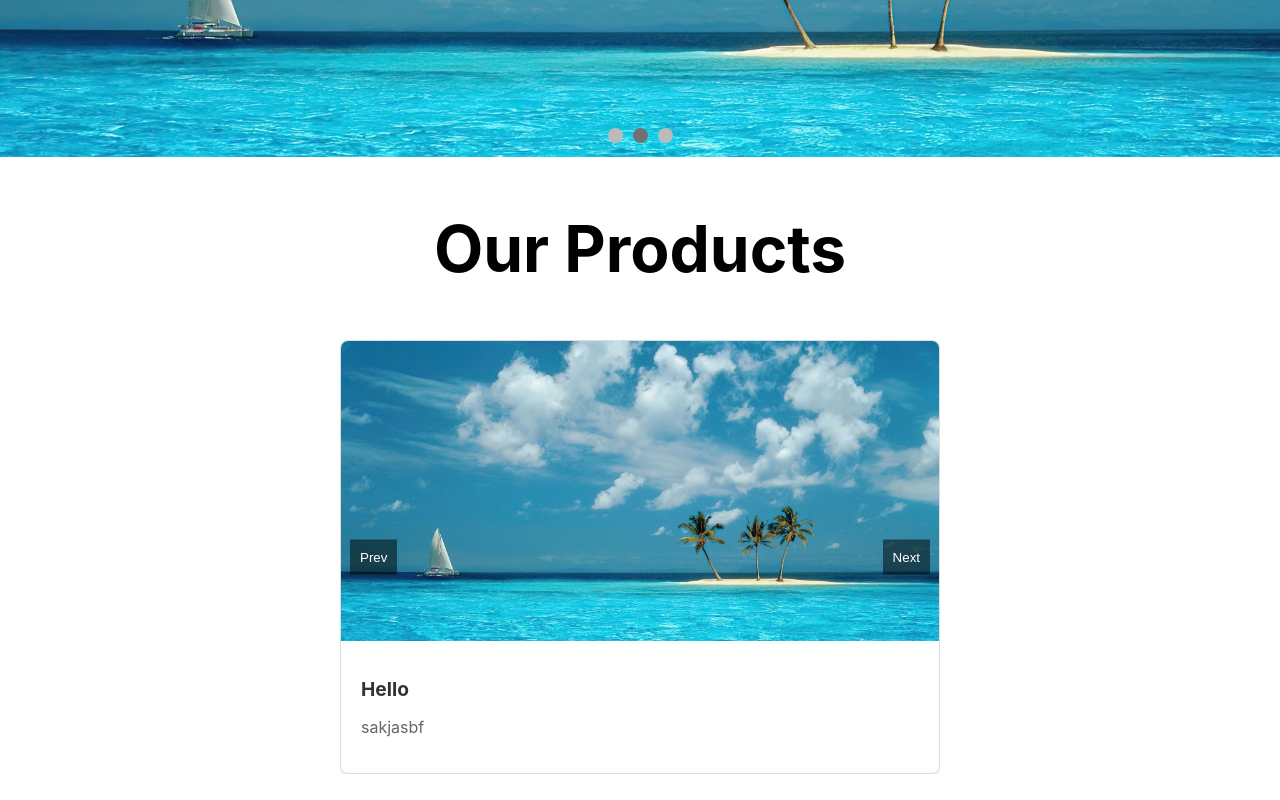
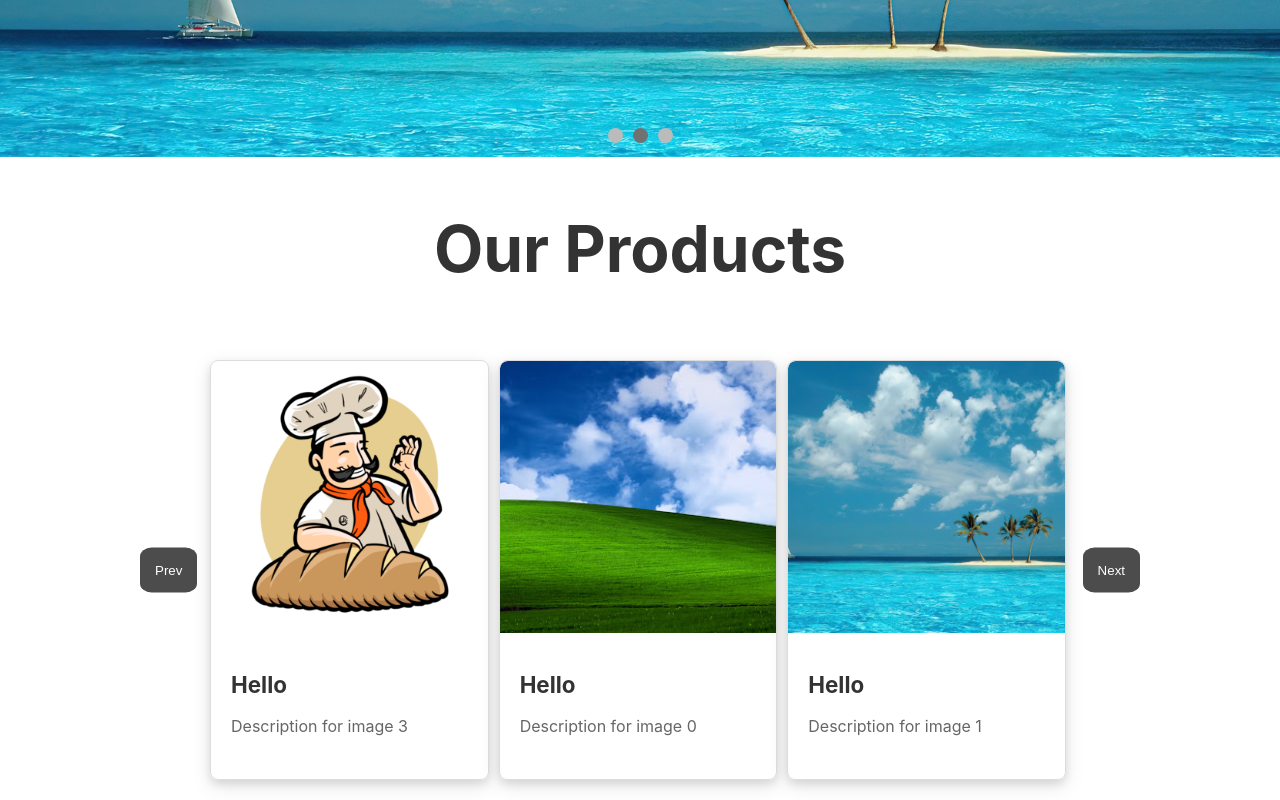
Before and after one commit to Neeraz666/masterbake, a React (Create React App) app in the folder frontend/: page / in a window 1280 px wide. Shown: the part 538-1338 px from the top of the page. Before the commit the page ends 1312 px from the top, so only its background shows below. Built offline with nearby package versions, Linux system fonts and the light colour scheme.

Commit message:
Carousel cards modified.

```diff
--- a/frontend/src/components/carousel.jsx
+++ b/frontend/src/components/carousel.jsx
@@ -1,32 +1,42 @@
 import React, { useEffect, useState } from 'react';
 import '../css/carousel.css';
-// import '../css/menu.css';
-// import '../css/offers.css';
 import xpimg1 from '../imgs/xp.jpg';
 import xpimg2 from '../imgs/xp2.jpg';
 import chef from '../imgs/chef.png';
+import bake from '../imgs/bake.png';
 
 export const Carousel = () => {
     const [currentIndex, setCurrentIndex] = useState(0);
-    const images = [xpimg1, xpimg2, chef];
+    const images = [xpimg1, xpimg2, chef, bake];
+
+    const totalImages = images.length;
+    const cardsToShow = 3;
 
     useEffect(() => {
         const intervalId = setInterval(() => {
-            setCurrentIndex((prevIndex) => (prevIndex + 1) % images.length);
-        }, 3000);
+            setCurrentIndex((prevIndex) => (prevIndex + cardsToShow) % totalImages);
+        }, 4000);
 
         // Cleanup function to clear the interval when the component unmounts
         return () => {
             clearInterval(intervalId);
         };
-    }, []);
+    }, [totalImages]);
 
     const goToPrevSlide = () => {
-        setCurrentIndex((prevIndex) => (prevIndex === 0 ? images.length - 1 : prevIndex - 1));
+        setCurrentIndex((prevIndex) => (prevIndex === 0 ? totalImages - cardsToShow : prevIndex - cardsToShow + totalImages) % totalImages);
     };
 
     const goToNextSlide = () => {
-        setCurrentIndex((prevIndex) => (prevIndex + 1) % images.length);
+        setCurrentIndex((prevIndex) => (prevIndex + cardsToShow) % totalImages);
+    };
+
+    const getDisplayedImages = () => {
+        const indices = [];
+        for (let i = 0; i < cardsToShow; i++) {
+            indices.push((currentIndex + i) % totalImages);
+        }
+        return indices;
     };
 
     return (
@@ -36,12 +46,16 @@ export const Carousel = () => {
             </div>
             <div className="carousel">
                 <button className="prev" onClick={goToPrevSlide}>Prev</button>
-                <div className="card">
-                    <img src={images[currentIndex]} alt="jbasj" className="card__image" />
-                    <div className="card__content">
-                        <h2 className="card__title">Hello</h2>
-                        <p className="card__description">sakjasbf</p>
-                    </div>
+                <div className="cards-container">
+                    {getDisplayedImages().map(index => (
+                        <div className="card" key={index}>
+                            <img src={images[index]} alt={`Image ${index}`} className="card__image" />
+                            <div className="card__content">
+                                <h2 className="card__title">Hello</h2>
+                                <p className="card__description">Description for image {index}</p>
+                            </div>
+                        </div>
+                    ))}
                 </div>
                 <button className="next" onClick={goToNextSlide}>Next</button>
             </div>
--- a/frontend/src/css/carousel.css
+++ b/frontend/src/css/carousel.css
@@ -1,6 +1,6 @@
-.ourproduct{
+.ourproduct {
   margin: 10px;
-  font-size:xx-large;
+  font-size: xx-large;
   height: 100%;
   display: flex;
   justify-content: center;
@@ -10,13 +10,15 @@
 .carousel {
   position: relative;
   overflow: hidden;
-  max-width: 600px; /* Adjust the max-width as needed */
+  max-width: 900px; /* Adjust the max-width as needed to fit three cards */
   margin: 0 auto;
+  padding: 0 60px; /* Add padding to ensure buttons are visible */
 }
+
 
 .carousel img {
   width: 100%;
-  height: auto;
+  height: 65%;
   display: block;
   max-height: 300px; /* Adjust the max-height as needed */
   object-fit: cover;
@@ -31,23 +33,89 @@
   color: white;
   padding: 10px;
   cursor: pointer;
+  z-index: 10; /* Ensure buttons are above other elements */
 }
 
 .carousel button.prev {
-  left: 10px;
+  left: 10px; /* Adjust the position as needed */
 }
 
 .carousel button.next {
-  right: 10px;
+  right: 10px; /* Adjust the position as needed */
 }
 
-/* card.css */
+.ourproduct {
+  margin: 10px;
+  font-size: xx-large;
+  height: 100%;
+  display: flex;
+  justify-content: center;
+  align-items: center;
+  color: #333; /* Enhanced color for title */
+}
+
+.carousel {
+  position: relative;
+  overflow: hidden;
+  max-width: 900px; /* Adjust the max-width as needed to fit three cards */
+  margin: 0 auto;
+  padding: 0 60px; /* Add padding to ensure buttons are visible */
+}
+
+.carousel img {
+  width: 100%;
+  height: 65%;
+  display: block;
+  max-height: 300px; /* Adjust the max-height as needed */
+  object-fit: cover;
+  border-radius: 8px 8px 0 0; /* Rounded corners for the top of the card */
+}
+
+.carousel button {
+  position: absolute;
+  top: 50%;
+  transform: translateY(-50%);
+  background-color: rgba(0, 0, 0, 0.7); /* Darker background for better contrast */
+  border: none;
+  color: white;
+  padding: 15px;
+  cursor: pointer;
+  z-index: 10; /* Ensure buttons are above other elements */
+  border-radius: 20%; /* Circular buttons */
+  transition: background-color 0.3s; /* Smooth transition for hover effect */
+}
+
+.carousel button:hover {
+  background-color: rgba(0, 0, 0, 0.9); /* Slightly darker on hover */
+}
+
+.carousel button.prev {
+  left: 10px; /* Adjust the position as needed */
+}
+
+.carousel button.next {
+  right: 10px; /* Adjust the position as needed */
+}
+
+.cards-container {
+  display: flex;
+  gap: 10px; /* Adjust the gap between cards as needed */
+  padding: 20px; /* Optional: Add padding around the cards */
+}
 
 .card {
+  flex: 1; /* Each card takes up equal space */
   border: 1px solid #ddd;
-  border-radius: 8px;
+  border-radius: 8px; /* Rounded corners */
   overflow: hidden;
-  box-shadow: 0 2px 4px rgba(0, 0, 0, 0.1);
+  box-shadow: 0 4px 8px rgba(0, 0, 0, 0.1), 0 6px 20px rgba(0, 0, 0, 0.1); /* Enhanced box shadow */
+  max-width: calc(33.33% - 10px); /* Adjust to fit three cards side by side, considering the gap */
+  transition: transform 0.3s, box-shadow 0.3s; /* Smooth transition for hover effect */
+}
+
+.card:hover {
+  transform: translateY(-10px); /* Lift the card on hover */
+  box-shadow: 0 12px 24px rgba(0, 0, 0, 0.2), 0 8px 40px rgba(0, 0, 0, 0.2); /* Stronger shadow on hover */
 }
 
 .card__image {
@@ -58,10 +126,12 @@
 
 .card__content {
   padding: 20px;
+  background-color: #fff; /* White background for content */
+  border-radius: 0 0 8px 8px; /* Rounded corners for the bottom of the card */
 }
 
 .card__title {
-  font-size: 1.2rem;
+  font-size: 1.4rem; /* Slightly larger font size */
   margin-bottom: 10px;
   color: #333;
 }
@@ -69,4 +139,5 @@
 .card__description {
   font-size: 1rem;
   color: #666;
+  line-height: 1.5; /* Better readability */
 }
```
